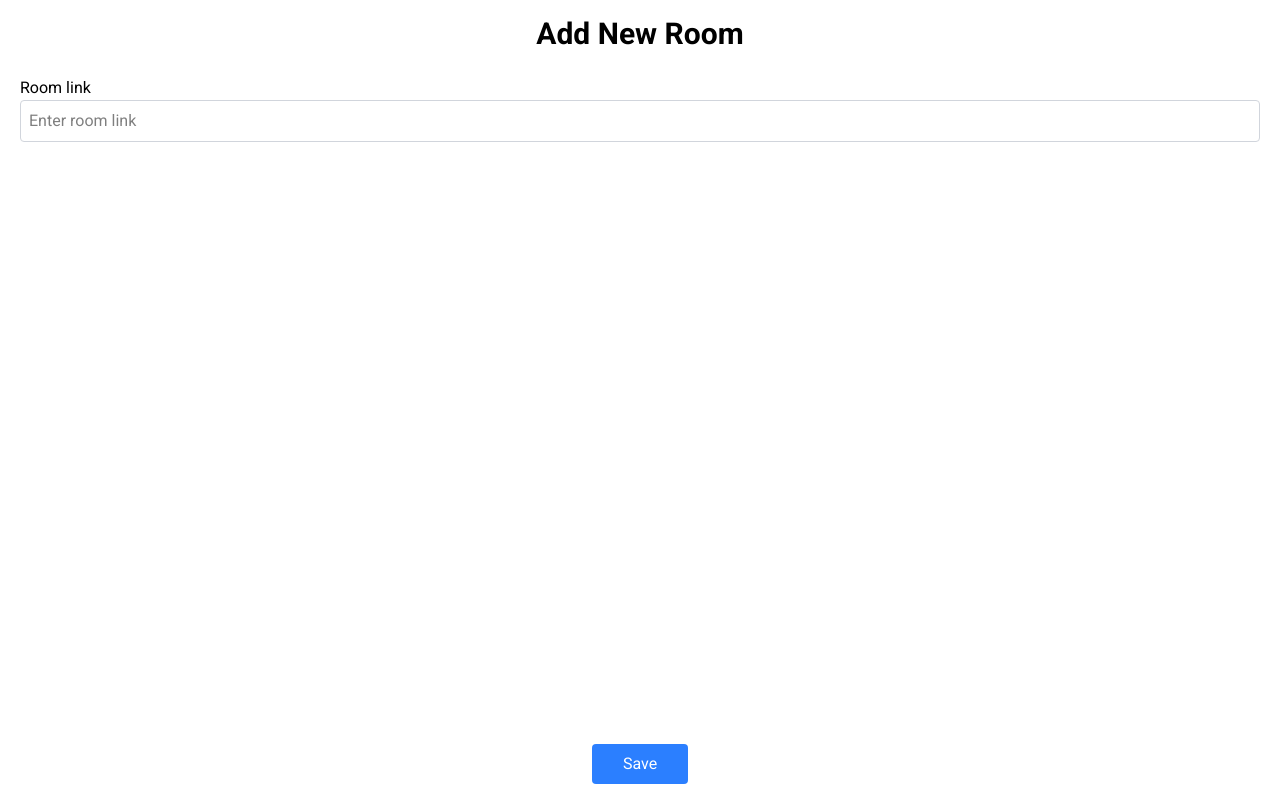
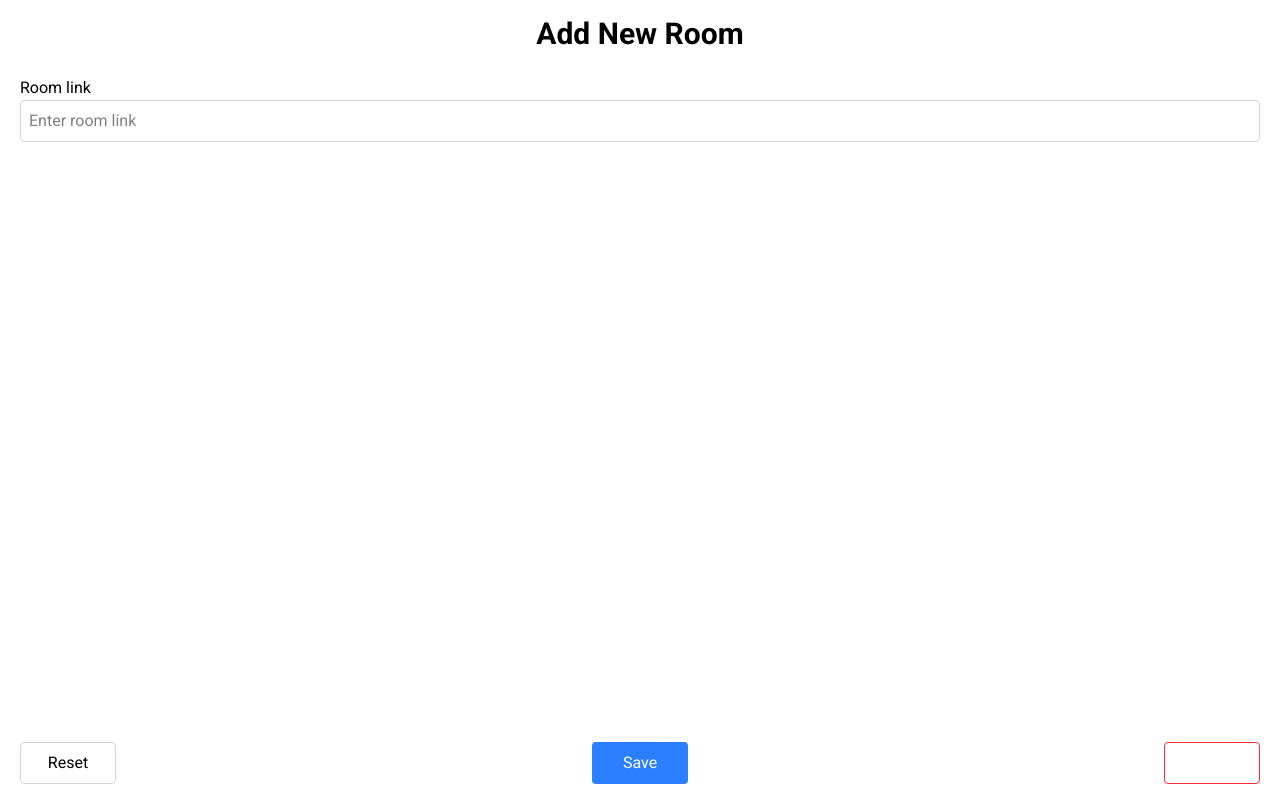
Before and after one commit to LassazVegaz/portfolio, a Next.js app: page /admin/rent-rooms/new in a window 1280 px wide. Built offline with nearby package versions, Linux system fonts and the light colour scheme; no server answers.

Commit message:
added delete btn

```diff
--- a/src/app/admin/rent-rooms/[id]/page.tsx
+++ b/src/app/admin/rent-rooms/[id]/page.tsx
@@ -18,13 +18,25 @@ export default function NewRoomPage() {
           />
         </div>
 
-        <div className="flex justify-center">
+        <div className="flex justify-between space-x-4">
+          <button
+            type="reset"
+            className="px-4 py-2 rounded border border-gray-300 min-w-24"
+          >
+            Reset
+          </button>
           <button
             type="submit"
             className="bg-blue-500 text-white px-4 py-2 rounded min-w-24"
           >
             Save
           </button>
+          <button
+            type="button"
+            className="border border-red-500 text-white px-4 py-2 rounded min-w-24"
+          >
+            Delete
+          </button>
         </div>
       </form>
     </PageContainer>
```
